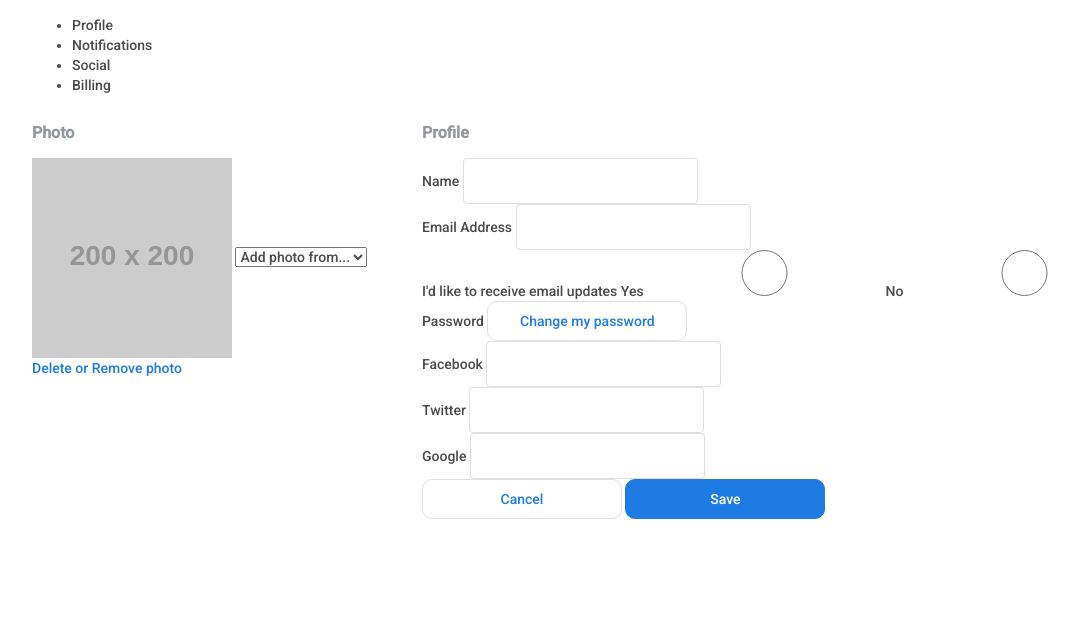
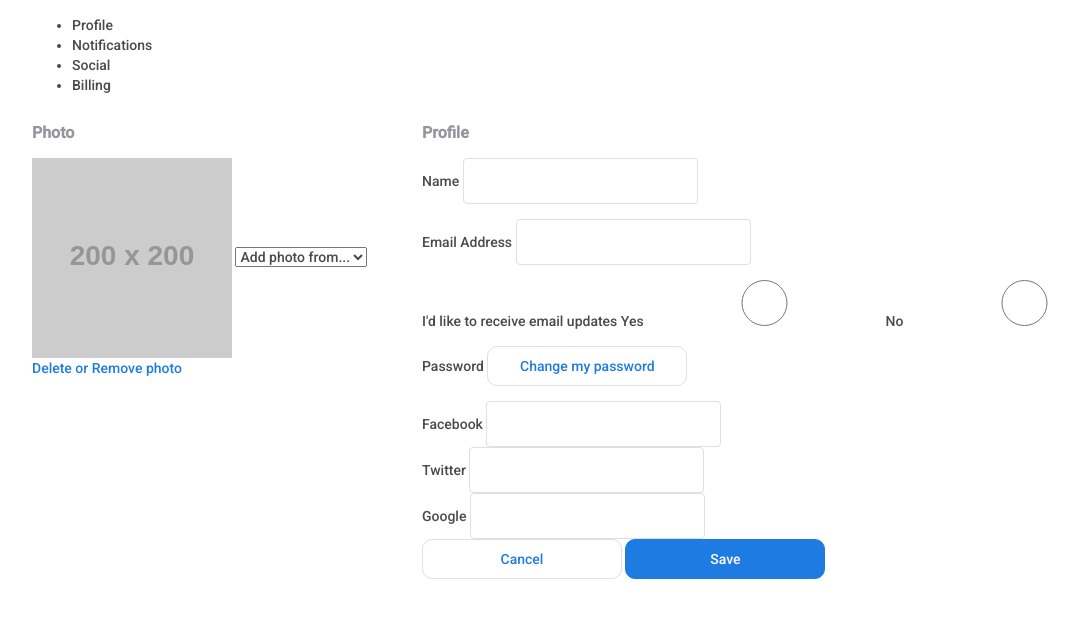
Before and after one commit to noemiquezada/hartCodingChallenge, a plain HTML site: page index.html in a window 1280 px wide. Shown: the part 77-694 px from the top of the page, without its empty margins (38-1117 px from the left). Drawn offline with Linux system fonts and the light colour scheme; placeholder pictures from the web are drawn by us.

Commit message:
Added a class to wrap input items

```diff
--- a/index.html
+++ b/index.html
@@ -30,10 +30,22 @@
                 <div class="col-md-8">
                     <div>
                         <h2 class="subtitle">Profile</h2>
-                        Name <input type="text" name="firstname"/><br>
-                        Email Address <input type="email" name="emailaddress"/><br>
-                        I'd like to receive email updates Yes <input type="radio"/> No <input type="radio"/><br>
-                        Password <button class="btn-stroke btn-sm" role="button">Change my password</button>
+                        <div class="input-group">
+                            <label>Name</label> <input type="text" name="firstname"/>
+                        </div>
+
+                        <div class="input-group">
+                            <label>Email Address</label> <input type="email" name="emailaddress"/>
+                        </div>
+
+                        <div class="input-group">
+                            I'd like to receive email updates <label>Yes</label> <input type="radio"/> <label>No</label> <input type="radio"/><br>
+                        </div>
+
+                        <div class="input-group">
+                            <label>Password</label> <button class="btn-stroke btn-sm" role="button">Change my password</button>
+                        </div>
+
                     </div>
                     <div>
                         Facebook <input type="text" name="facebook"/><br>
--- a/less/components/input.less
+++ b/less/components/input.less
@@ -1,7 +1,22 @@
+.input-group {
+  margin-bottom: 15px;
+}
+
 input {
   height: 46px;
   min-width: 235px;
   border-radius: 4px;
   border: 1px solid #E0E0E0;
   display: inline-block;
+  outline: none;
+  font-weight: 400;
+
+  &:active,
+  &:focus {
+    border: 2px solid #1E7BE2;
+  }
+
+  &:disabled {
+    background-color: #F2F2F2;
+  }
 }
--- a/less/main.less
+++ b/less/main.less
@@ -6,8 +6,6 @@
 @import (less) url("../css/bootstrap-theme.css");
 
 
-
 @import url("../less/components/typography.less");
-
 @import url("../less/components/button.less");
 @import url("../less/components/input.less");
```
